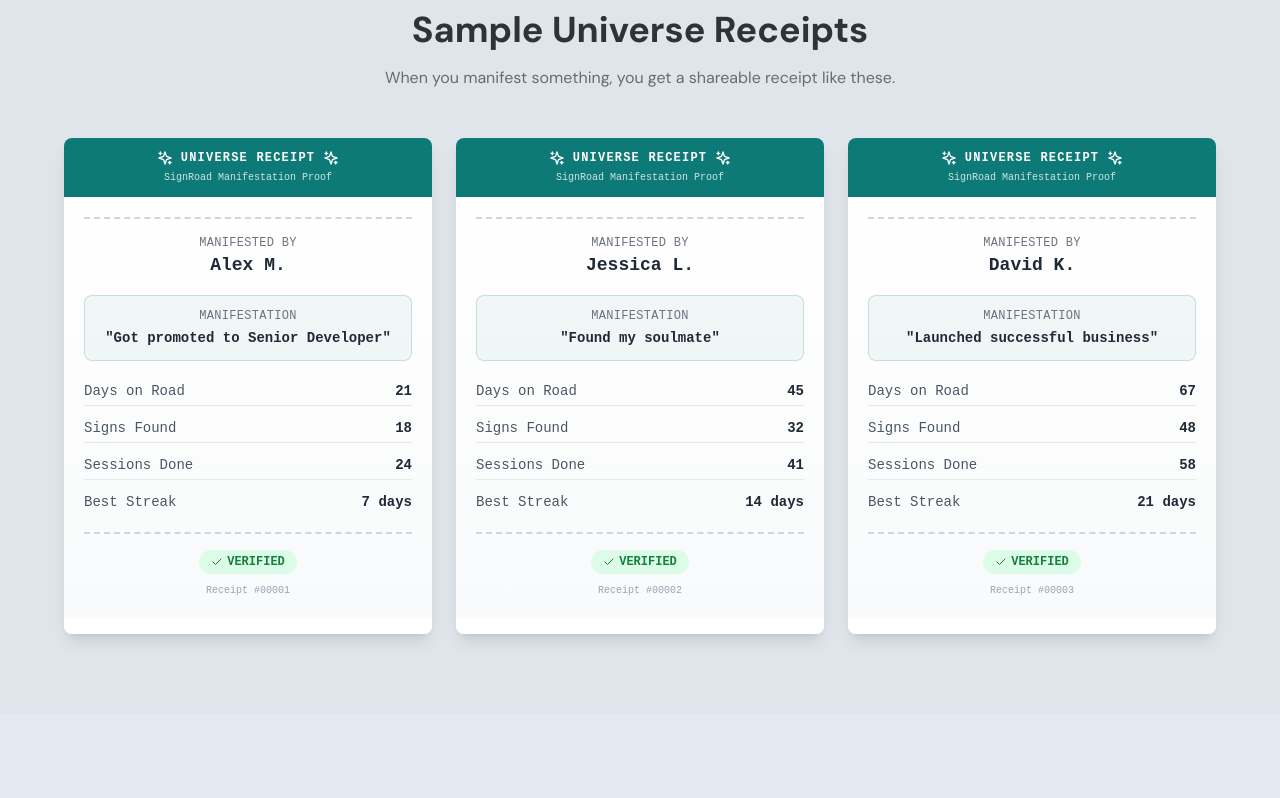
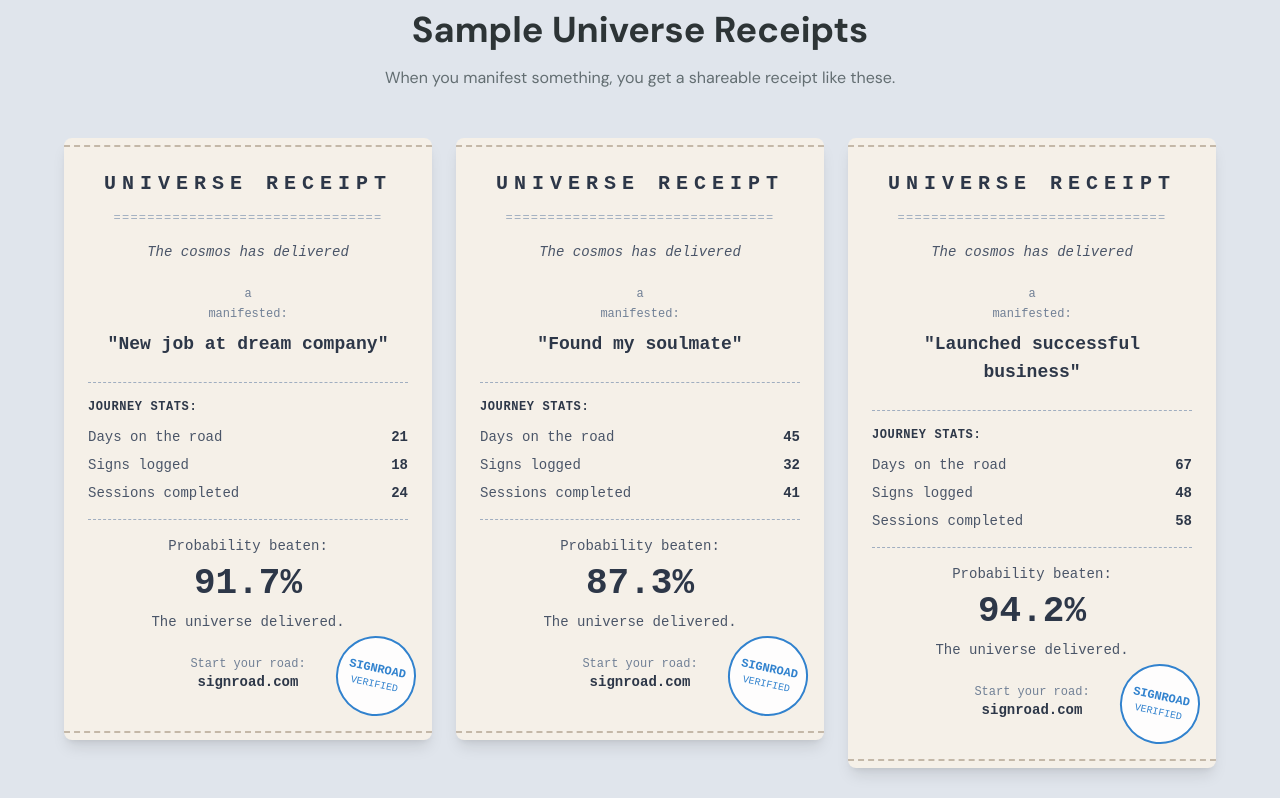
Before and after one commit to subhanisbhn07/SR, a React (Vite) app: page / in a window 1280 px wide. Shown: the part 3700-4498 px from the top of the page. Built offline with nearby package versions, Linux system fonts and the light colour scheme.

Commit message:
feat: redesign Universe Receipts to match reference design with cream paper, probability stats, and verified stamp
Co-Authored-By: S S <subhanisbhn07@gmail.com>

```diff
--- a/src/pages/LandingPage.tsx
+++ b/src/pages/LandingPage.tsx
@@ -119,28 +119,25 @@ export const LandingPage: React.FC<LandingPageProps> = ({ onGetStarted }) => {
 
   const universeReceipts = [
     {
-      name: 'Alex M.',
-      manifested: 'Got promoted to Senior Developer',
+      manifested: 'New job at dream company',
       days: 21,
       signs: 18,
       sessions: 24,
-      streak: '7 days',
+      probability: 91.7,
     },
     {
-      name: 'Jessica L.',
       manifested: 'Found my soulmate',
       days: 45,
       signs: 32,
       sessions: 41,
-      streak: '14 days',
+      probability: 87.3,
     },
     {
-      name: 'David K.',
       manifested: 'Launched successful business',
       days: 67,
       signs: 48,
       sessions: 58,
-      streak: '21 days',
+      probability: 94.2,
     },
   ];
 
@@ -529,73 +526,108 @@ export const LandingPage: React.FC<LandingPageProps> = ({ onGetStarted }) => {
                 transition={{ duration: 0.5, delay: index * 0.1 }}
                 className="relative"
               >
-                {/* Receipt Paper Style */}
-                <div className="bg-white rounded-lg shadow-lg overflow-hidden" style={{ fontFamily: 'monospace' }}>
-                  {/* Receipt Header */}
-                  <div className="bg-neumo-accent text-white py-3 px-4 text-center">
-                    <div className="flex items-center justify-center gap-2 mb-1">
-                      <Sparkles className="w-4 h-4" />
-                      <span className="text-xs font-bold tracking-widest uppercase">Universe Receipt</span>
-                      <Sparkles className="w-4 h-4" />
-                    </div>
-                    <p className="text-[10px] opacity-80">SignRoad Manifestation Proof</p>
+                {/* Receipt Paper Style - Matching Reference Design */}
+                <div
+                  className="rounded-lg shadow-lg overflow-hidden relative"
+                  style={{
+                    fontFamily: "'Courier New', Courier, monospace",
+                    backgroundColor: '#f5f0e8'
+                  }}
+                >
+                  {/* Top dashed border */}
+                  <div className="w-full h-4 flex items-center justify-center">
+                    <div className="w-full border-t-2 border-dashed" style={{ borderColor: '#c4b8a8' }}></div>
                   </div>
 
-                  {/* Receipt Body */}
-                  <div className="p-5 bg-gradient-to-b from-white to-gray-50">
-                    {/* Dotted line */}
-                    <div className="border-b-2 border-dashed border-gray-300 mb-4"></div>
+                  {/* Receipt Content */}
+                  <div className="px-6 py-4">
+                    {/* Title */}
+                    <h3 className="text-center text-xl font-bold tracking-[0.3em] mb-3" style={{ color: '#2d3748' }}>
+                      UNIVERSE RECEIPT
+                    </h3>
 
-                    {/* User & Manifestation */}
-                    <div className="text-center mb-4">
-                      <p className="text-xs text-gray-500 uppercase tracking-wide">Manifested By</p>
-                      <p className="font-bold text-gray-800 text-lg">{receipt.name}</p>
+                    {/* Equals separator */}
+                    <div className="text-center text-xs mb-4" style={{ color: '#a0aec0', letterSpacing: '0.1em' }}>
+                      ================================
                     </div>
 
-                    <div className="bg-neumo-accent/5 rounded-lg p-3 mb-4 border border-neumo-accent/20">
-                      <p className="text-xs text-gray-500 uppercase tracking-wide text-center mb-1">Manifestation</p>
-                      <p className="font-semibold text-gray-800 text-center text-sm">"{receipt.manifested}"</p>
+                    {/* Cosmos delivered */}
+                    <p className="text-center text-sm italic mb-6" style={{ color: '#4a5568' }}>
+                      The cosmos has delivered
+                    </p>
+
+                    {/* Manifestation */}
+                    <div className="text-center mb-6">
+                      <p className="text-xs mb-1" style={{ color: '#718096' }}>a</p>
+                      <p className="text-xs mb-2" style={{ color: '#718096' }}>manifested:</p>
+                      <p className="text-lg font-bold" style={{ color: '#2d3748' }}>
+                        "{receipt.manifested}"
+                      </p>
                     </div>
 
-                    {/* Stats */}
-                    <div className="space-y-2 text-sm mb-4">
-                      <div className="flex justify-between items-center py-1 border-b border-gray-200">
-                        <span className="text-gray-600">Days on Road</span>
-                        <span className="font-bold text-gray-800">{receipt.days}</span>
-                      </div>
-                      <div className="flex justify-between items-center py-1 border-b border-gray-200">
-                        <span className="text-gray-600">Signs Found</span>
-                        <span className="font-bold text-gray-800">{receipt.signs}</span>
-                      </div>
-                      <div className="flex justify-between items-center py-1 border-b border-gray-200">
-                        <span className="text-gray-600">Sessions Done</span>
-                        <span className="font-bold text-gray-800">{receipt.sessions}</span>
-                      </div>
-                      <div className="flex justify-between items-center py-1">
-                        <span className="text-gray-600">Best Streak</span>
-                        <span className="font-bold text-gray-800">{receipt.streak}</span>
+                    {/* Dashed separator */}
+                    <div className="flex items-center justify-center my-4">
+                      <div className="flex-1 border-t border-dashed" style={{ borderColor: '#a0aec0' }}></div>
+                    </div>
+
+                    {/* Journey Stats */}
+                    <div className="mb-4">
+                      <p className="text-xs font-bold tracking-wider mb-3" style={{ color: '#2d3748' }}>
+                        JOURNEY STATS:
+                      </p>
+                      <div className="space-y-2 text-sm">
+                        <div className="flex justify-between">
+                          <span style={{ color: '#4a5568' }}>Days on the road</span>
+                          <span className="font-bold" style={{ color: '#2d3748' }}>{receipt.days}</span>
+                        </div>
+                        <div className="flex justify-between">
+                          <span style={{ color: '#4a5568' }}>Signs logged</span>
+                          <span className="font-bold" style={{ color: '#2d3748' }}>{receipt.signs}</span>
+                        </div>
+                        <div className="flex justify-between">
+                          <span style={{ color: '#4a5568' }}>Sessions completed</span>
+                          <span className="font-bold" style={{ color: '#2d3748' }}>{receipt.sessions}</span>
+                        </div>
                       </div>
                     </div>
 
-                    {/* Dotted line */}
-                    <div className="border-b-2 border-dashed border-gray-300 mb-4"></div>
+                    {/* Dashed separator */}
+                    <div className="flex items-center justify-center my-4">
+                      <div className="flex-1 border-t border-dashed" style={{ borderColor: '#a0aec0' }}></div>
+                    </div>
 
-                    {/* Verification */}
-                    <div className="text-center">
-                      <div className="inline-flex items-center gap-1 px-3 py-1 bg-green-100 text-green-700 rounded-full text-xs font-semibold">
-                        <Check className="w-3 h-3" />
-                        VERIFIED
-                      </div>
-                      <p className="text-[10px] text-gray-400 mt-2">Receipt #{String(index + 1).padStart(5, '0')}</p>
+                    {/* Probability */}
+                    <div className="text-center mb-4">
+                      <p className="text-sm mb-2" style={{ color: '#4a5568' }}>Probability beaten:</p>
+                      <p className="text-4xl font-bold mb-2" style={{ color: '#2d3748' }}>{receipt.probability}%</p>
+                      <p className="text-sm" style={{ color: '#4a5568' }}>The universe delivered.</p>
+                    </div>
+
+                    {/* CTA */}
+                    <div className="text-center mt-6 mb-4">
+                      <p className="text-xs" style={{ color: '#718096' }}>Start your road:</p>
+                      <p className="text-sm font-bold" style={{ color: '#2d3748' }}>signroad.com</p>
                     </div>
                   </div>
 
-                  {/* Receipt Tear Edge */}
-                  <div className="h-4 bg-white" style={{
-                    backgroundImage: 'radial-gradient(circle at 8px 0, transparent 8px, white 8px)',
-                    backgroundSize: '16px 16px',
-                    backgroundPosition: '0 -8px'
-                  }}></div>
+                  {/* SignRoad Verified Stamp */}
+                  <div className="absolute bottom-6 right-4">
+                    <div
+                      className="w-20 h-20 rounded-full border-2 flex flex-col items-center justify-center transform rotate-12"
+                      style={{
+                        borderColor: '#3182ce',
+                        backgroundColor: 'rgba(255, 255, 255, 0.9)'
+                      }}
+                    >
+                      <span className="text-xs font-bold" style={{ color: '#3182ce' }}>SIGNROAD</span>
+                      <span className="text-[10px]" style={{ color: '#3182ce' }}>VERIFIED</span>
+                    </div>
+                  </div>
+
+                  {/* Bottom dashed border */}
+                  <div className="w-full h-4 flex items-center justify-center">
+                    <div className="w-full border-t-2 border-dashed" style={{ borderColor: '#c4b8a8' }}></div>
+                  </div>
                 </div>
               </motion.div>
             ))}
```
